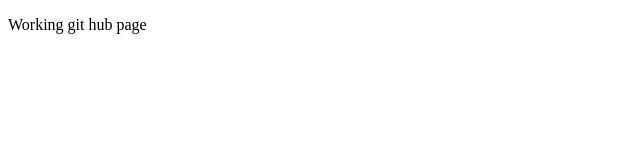
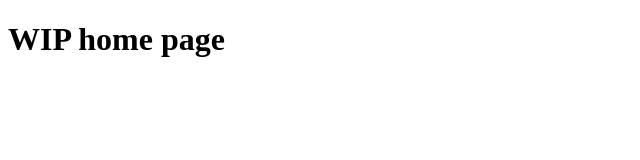
Before and after one commit to SergiuAndreiV/alphazilla.github.io, a plain HTML site: page index.html in a window 1280 px wide. Shown: the whole page, without its empty margins (0-640 px from the left). Drawn offline with Linux system fonts and the light colour scheme.

Commit message:
wip page

```diff
--- a/index.html
+++ b/index.html
@@ -2,10 +2,9 @@
 <html lang="en">
 <head>
     <meta charset="UTF-8">
-    <title>Test github pages</title>
+    <title>My github page ( WIP )</title>
 </head>
 <body>
-    <p>Working git hub page</p>
-
+    <h1>WIP home page</h1>
 </body>
 </html>
```
